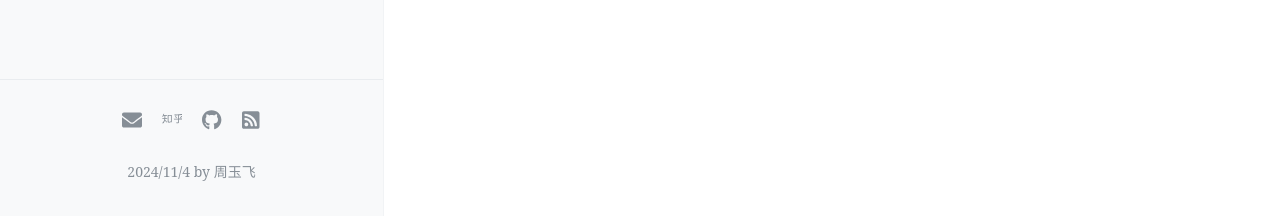
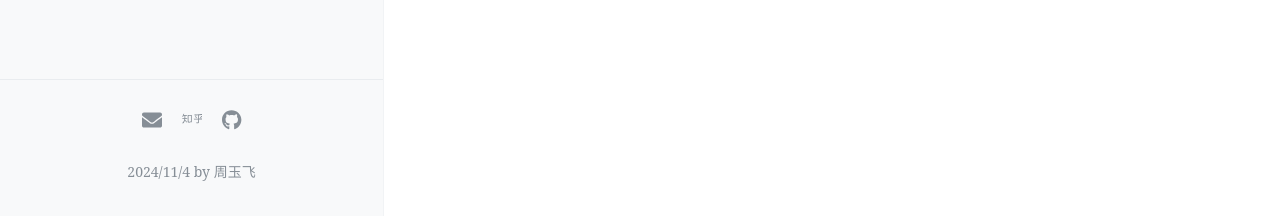
Before and after one commit to azure2870/zyf.github.io, a Jekyll site: the page built from about.md, in a window 1280 px wide. Shown: the part 681-897 px from the top of the page. Built offline with Jekyll 4.4.1, drawn with Linux system fonts in a browser that asks for light colours.

Commit message:
Update _config.yml

```diff
--- a/_config.yml
+++ b/_config.yml
@@ -17,11 +17,11 @@ paginate: 8
 excerpt_separator: <!-- more -->
 
 footer-links:
-  zhihu: https://www.zhihu.com/people/hui-yi-28-51-52
   email: zyfxlw121411@outlook.com
   facebook:
   github: azure2870
-  rss: /feed.xml    #just type anything here for a working RSS icon
+  zhihu: https://www.zhihu.com/people/hui-yi-28-51-52
+  rss:     #just type anything here for a working RSS icon
   twitter:
   youtube:
 
```
